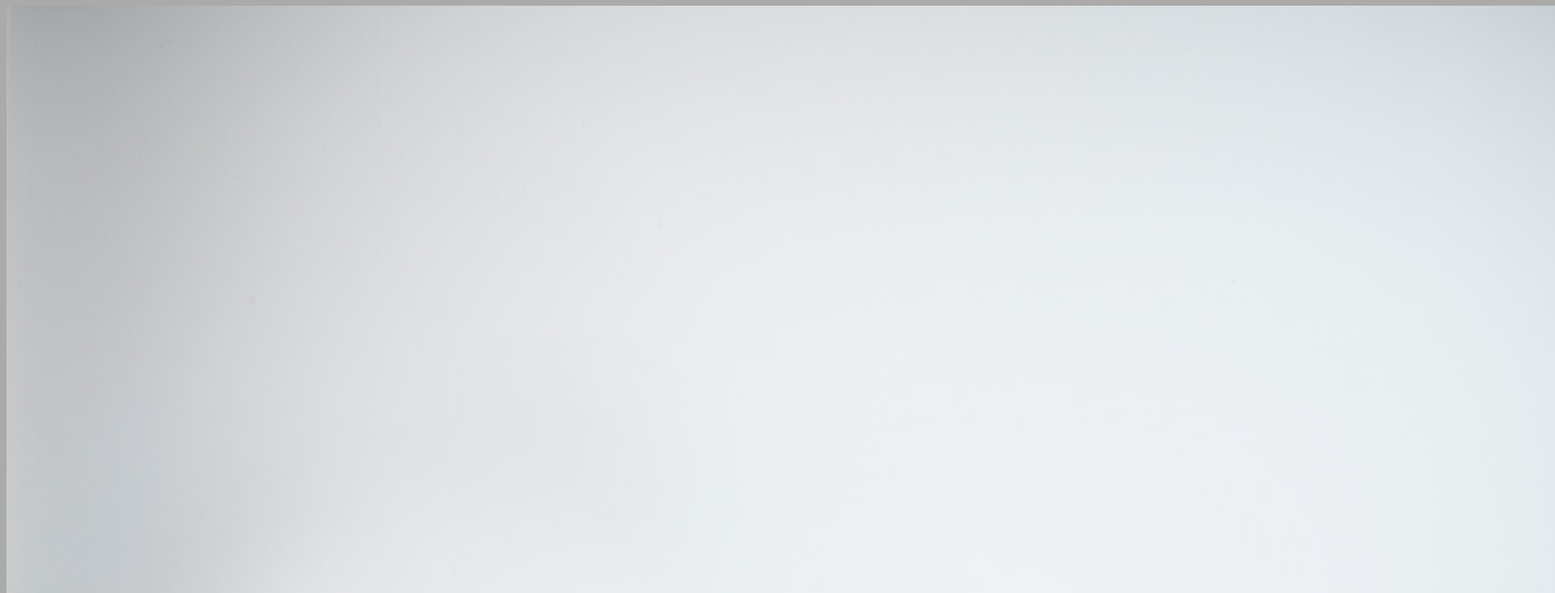
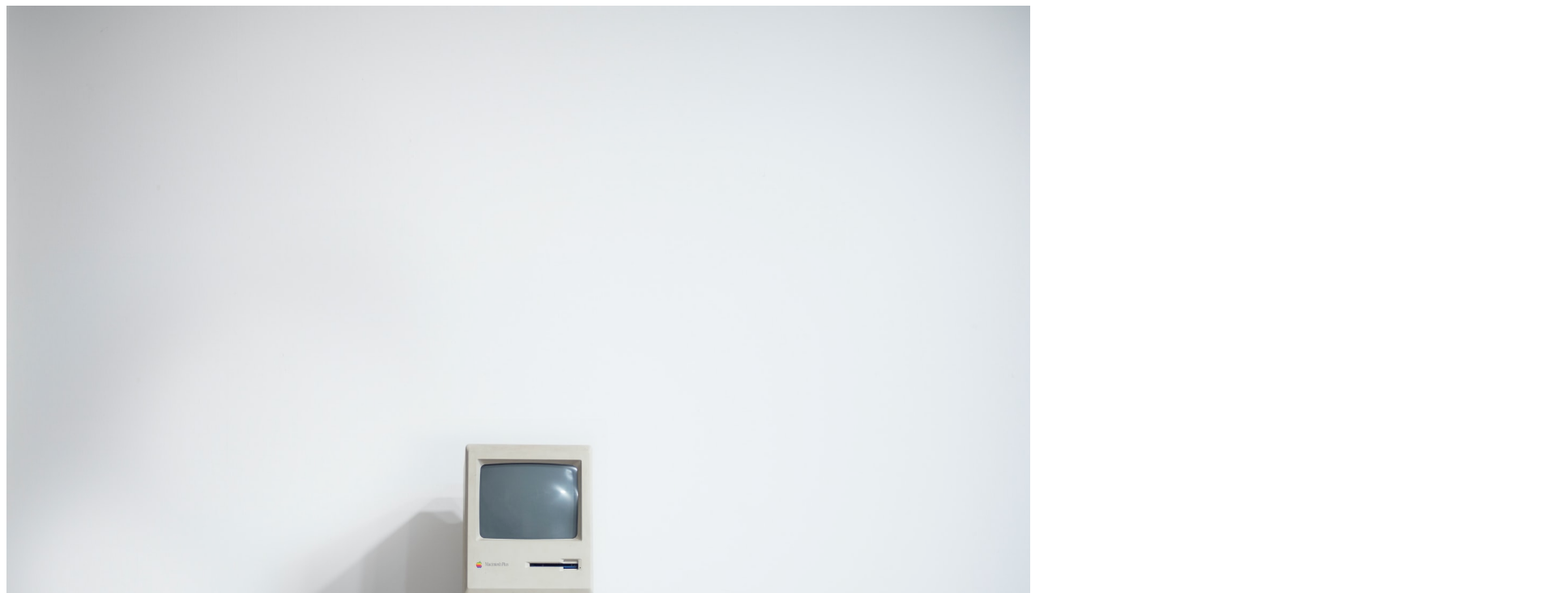
Before and after one commit to caelar/Hello-World2, a plain HTML site: page index.html in a window 1280 px wide. Shown: the part 73-806 px from the top of the page at 81% size, 1920 px wide, since content can reach past the window. Drawn offline with Linux system fonts and the light colour scheme.

Commit message:
Updated Font and Image Width

```diff
--- a/screen.css
+++ b/screen.css
@@ -1,4 +1,9 @@
 /* Add screen styles below */
 body {
-    background: #aaa;
+    background: #ffffff;
+    font-family: Helvetica, sans-serif;
 }
+
+img {
+    width: 100%;
+}
```
